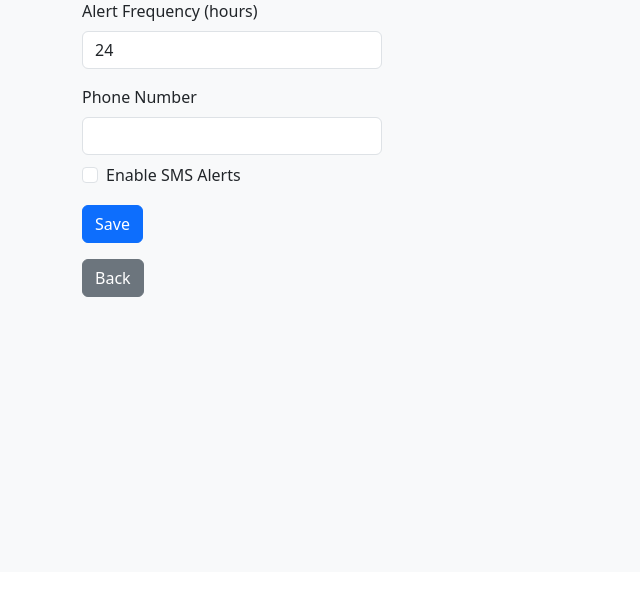
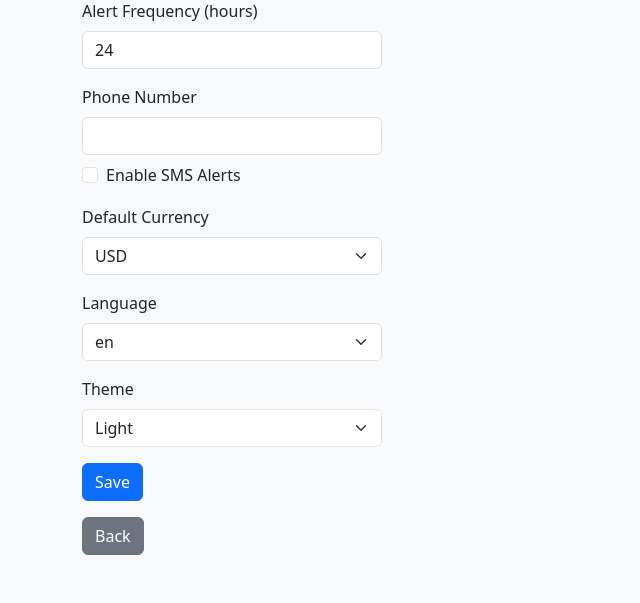
Before and after one commit to Skulk2Fade/pe-ratio-app, a Flask app: page /settings in a window 1280 px wide. Shown: the part 228-831 px from the top of the page, without its empty margins (0-640 px from the left). Before the commit the page ends 525 px from the top, so only its background shows below. Run offline with Flask 3, Linux system fonts and the light colour scheme; a user stored in the database is signed in; some libraries are stand-ins or nearby versions.

Commit message:
Add user preferences for currency language theme

```diff
--- a/stockapp/__init__.py
+++ b/stockapp/__init__.py
@@ -65,6 +65,9 @@ def create_app(config_class=None):
                     username=default_user,
                     password_hash=generate_password_hash(default_pass),
                     is_verified=True,
+                    default_currency="USD",
+                    language="en",
+                    theme="light",
                 )
                 db.session.add(user)
                 db.session.commit()
--- a/stockapp/main/routes.py
+++ b/stockapp/main/routes.py
@@ -136,6 +136,9 @@ def index():
                 price_to_fcf,
                 current_ratio,
             ) = get_stock_data(symbol)
+
+            if current_user.is_authenticated and current_user.default_currency:
+                currency = current_user.default_currency
 
             history_dates, history_prices = get_historical_prices(symbol, days=90)
             ma20 = moving_average(history_prices, 20)
@@ -346,6 +349,9 @@ def download():
         current_ratio,
     ) = get_stock_data(symbol)
 
+    if current_user.is_authenticated and current_user.default_currency:
+        currency = current_user.default_currency
+
     if price is not None and eps:
         pe_ratio_val = round(price / eps, 2)
         peg_ratio_val = None
--- a/stockapp/models.py
+++ b/stockapp/models.py
@@ -21,6 +21,10 @@ class User(db.Model, UserMixin):
     mfa_code = db.Column(db.String(20))
     mfa_expiry = db.Column(db.DateTime)
     mfa_secret = db.Column(db.String(32))
+    default_currency = db.Column(db.String(3), default="USD")
+    language = db.Column(db.String(5), default="en")
+    theme = db.Column(db.String(10), default="light")
+
 
 
 class WatchlistItem(db.Model):
--- a/stockapp/portfolio/helpers.py
+++ b/stockapp/portfolio/helpers.py
@@ -4,6 +4,7 @@ import io
 from typing import Callable, Dict, List, Tuple
 from statistics import correlation, stdev
 from babel.numbers import format_currency
+from flask_login import current_user
 
 from ..extensions import db
 from ..models import PortfolioItem
@@ -103,6 +104,8 @@ def calculate_portfolio_analysis(
             price,
             *_rest,
         ) = get_stock_data_func(item.symbol)
+        if current_user.is_authenticated and current_user.default_currency:
+            currency = current_user.default_currency
         if price is not None:
             current_price = format_currency(price, currency, locale=get_locale())
             value_num = price * item.quantity
--- a/stockapp/utils.py
+++ b/stockapp/utils.py
@@ -6,6 +6,7 @@ import requests
 import smtplib
 from email.mime.text import MIMEText
 from flask import current_app, has_request_context, request
+from flask_login import current_user
 from babel import Locale
 from babel.numbers import format_currency, format_decimal
 from babel.dates import format_datetime
@@ -118,6 +119,8 @@ def _cached_or_placeholder(key, size=23):
 
 def get_locale():
     if has_request_context():
+        if current_user.is_authenticated and current_user.language:
+            return current_user.language
         loc = request.accept_languages.best or "en_US"
         try:
             return str(Locale.parse(loc))
--- a/stockapp/watchlists/routes.py
+++ b/stockapp/watchlists/routes.py
@@ -144,12 +144,24 @@ def settings():
         phone = request.form.get("phone")
         current_user.phone_number = phone
         current_user.sms_opt_in = bool(request.form.get("sms_opt_in"))
+        currency = request.form.get("currency")
+        language = request.form.get("language")
+        theme = request.form.get("theme")
+        if currency:
+            current_user.default_currency = currency
+        if language:
+            current_user.language = language
+        if theme in ("light", "dark"):
+            current_user.theme = theme
         db.session.commit()
     return render_template(
         "settings.html",
         frequency=current_user.alert_frequency,
         phone=current_user.phone_number or "",
         sms_opt_in=current_user.sms_opt_in,
+        currency=current_user.default_currency,
+        language=current_user.language,
+        theme=current_user.theme,
     )
 
 
--- a/templates/base.html
+++ b/templates/base.html
@@ -1,5 +1,5 @@
 <!DOCTYPE html>
-<html lang="en">
+<html lang="{{ current_user.language if current_user.is_authenticated else 'en' }}" data-bs-theme="{{ current_user.theme if current_user.is_authenticated else 'light' }}">
 <head>
     <meta charset="UTF-8">
     <meta name="viewport" content="width=device-width, initial-scale=1">
@@ -8,13 +8,13 @@
     <link rel="manifest" href="{{ url_for('static', filename='manifest.json') }}">
     {% block head %}{% endblock %}
 </head>
-<body class="bg-light">
+<body class="{% if current_user.is_authenticated and current_user.theme=='dark' %}bg-dark text-white{% else %}bg-light{% endif %}">
     <div class="bg-primary text-white text-center py-2 mb-3">
         <a href="{{ url_for('main.index') }}" class="text-white text-decoration-none">
             <h1 class="h3 m-0">{{ app_name }}</h1>
         </a>
     </div>
-    <nav class="navbar navbar-expand-lg navbar-light bg-white shadow-sm">
+    <nav class="navbar navbar-expand-lg {% if current_user.is_authenticated and current_user.theme=='dark' %}navbar-dark bg-dark{% else %}navbar-light bg-white{% endif %} shadow-sm">
         <div class="container">
             <button class="navbar-toggler" type="button" data-bs-toggle="collapse" data-bs-target="#navbarNav" aria-controls="navbarNav" aria-expanded="false" aria-label="Toggle navigation">
                 <span class="navbar-toggler-icon"></span>
--- a/templates/settings.html
+++ b/templates/settings.html
@@ -15,6 +15,23 @@
                 <input class="form-check-input" type="checkbox" name="sms_opt_in" id="sms_opt_in" {% if sms_opt_in %}checked{% endif %}>
                 <label class="form-check-label" for="sms_opt_in">Enable SMS Alerts</label>
             </div>
+            <label class="form-label mt-3">Default Currency</label>
+            <select name="currency" class="form-select">
+                {% for cur in ['USD','EUR','GBP','AUD','JPY'] %}
+                    <option value="{{ cur }}" {% if currency==cur %}selected{% endif %}>{{ cur }}</option>
+                {% endfor %}
+            </select>
+            <label class="form-label mt-3">Language</label>
+            <select name="language" class="form-select">
+                {% for lang in ['en','es','fr','de'] %}
+                    <option value="{{ lang }}" {% if language==lang %}selected{% endif %}>{{ lang }}</option>
+                {% endfor %}
+            </select>
+            <label class="form-label mt-3">Theme</label>
+            <select name="theme" class="form-select">
+                <option value="light" {% if theme=='light' %}selected{% endif %}>Light</option>
+                <option value="dark" {% if theme=='dark' %}selected{% endif %}>Dark</option>
+            </select>
             <button class="btn btn-primary mt-3" type="submit">Save</button>
         </form>
         <a href="{{ url_for('main.index') }}" class="btn btn-secondary">Back</a>
```
Also changed, not shown: tests/test_features.py (+15 -0 lines).
